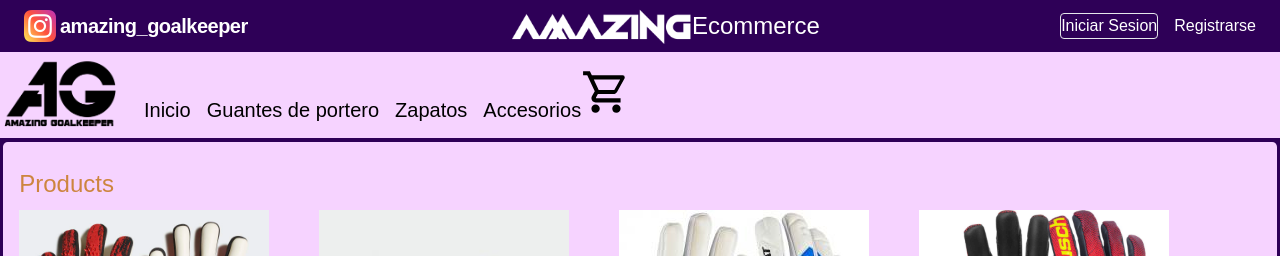
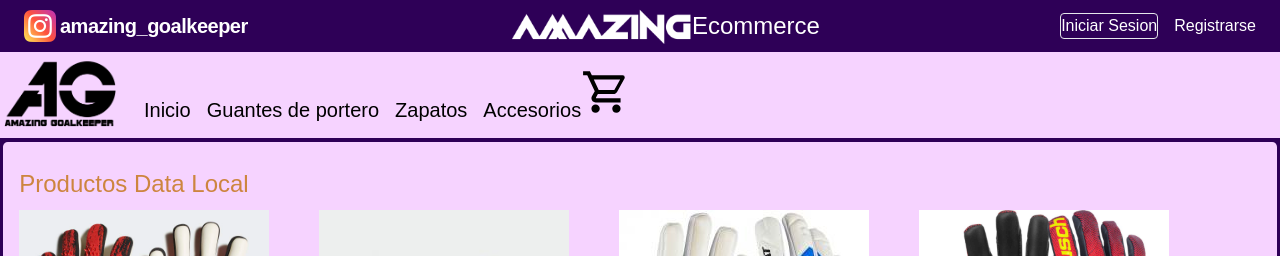
Before and after one commit to NicholasMolina/kuro, a React (Create React App) app: page /Guantes in a window 1280 px wide. Shown: the top 256 px of the page. Built offline with nearby package versions, Linux system fonts and the light colour scheme.

Commit message:
Productos data local

```diff
--- a/src/components2/Main.js
+++ b/src/components2/Main.js
@@ -5,7 +5,7 @@ export default function Main(props){
     const {products, onAdd} = props;
     return (
         <main className='block2 col-2'>
-            <h2 className='guantes'>Products </h2>
+            <h2 className='guantes'>Productos Data Local </h2>
             <div className='flex flex-wrap prueba2'>
                 {products.map((product) => (
                     <Product key={product.id} product={product} onAdd={onAdd}></Product>
```
